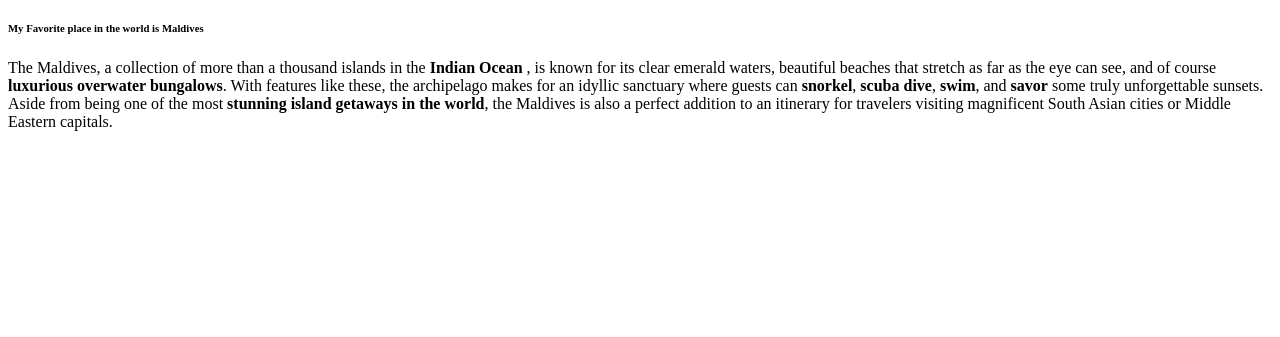
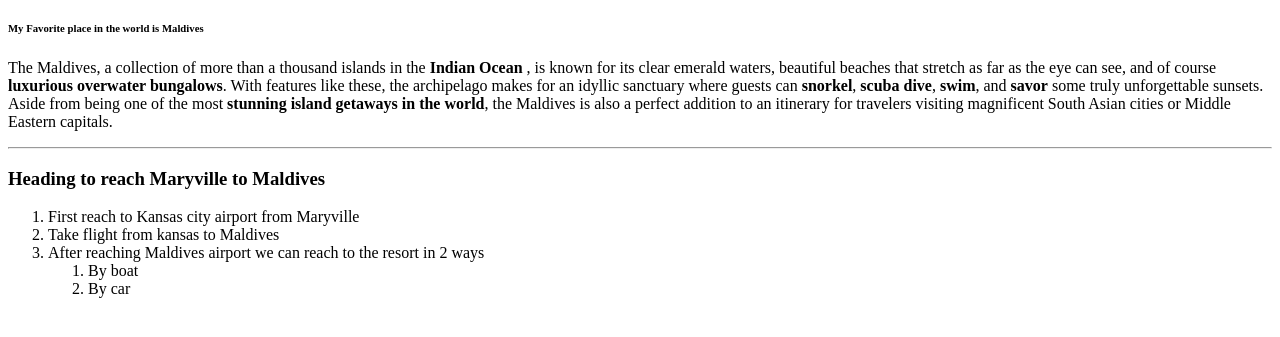
Before and after one commit to 44-563-WebApps-F21/webapps-f21-assignment-3-Anitha-Mukkapati, a plain HTML site: page index.html in a window 1280 px wide. Shown: the part 101-438 px from the top of the page. Drawn offline with Linux system fonts and the light colour scheme.

Commit message:
Added an ordered list

```diff
--- a/index.html
+++ b/index.html
@@ -15,4 +15,19 @@
         the world</b>, the Maldives is also a perfect addition to an itinerary for travelers visiting magnificent South Asian
         cities or Middle Eastern capitals.
     </p>
+  <hr>
+  <h3>Heading to reach Maryville to Maldives</h3>
+  <ol>
+      <li>
+          First reach to Kansas city airport from Maryville
+      </li>
+      <li>Take flight from kansas to Maldives</li>
+      <li>After reaching Maldives airport we can reach to the resort in 2 ways
+          <ol>
+              <li>By boat</li>
+              <li>By car</li>
+          </ol>
+      </li>
+  </ol>
+
 </html>
```
